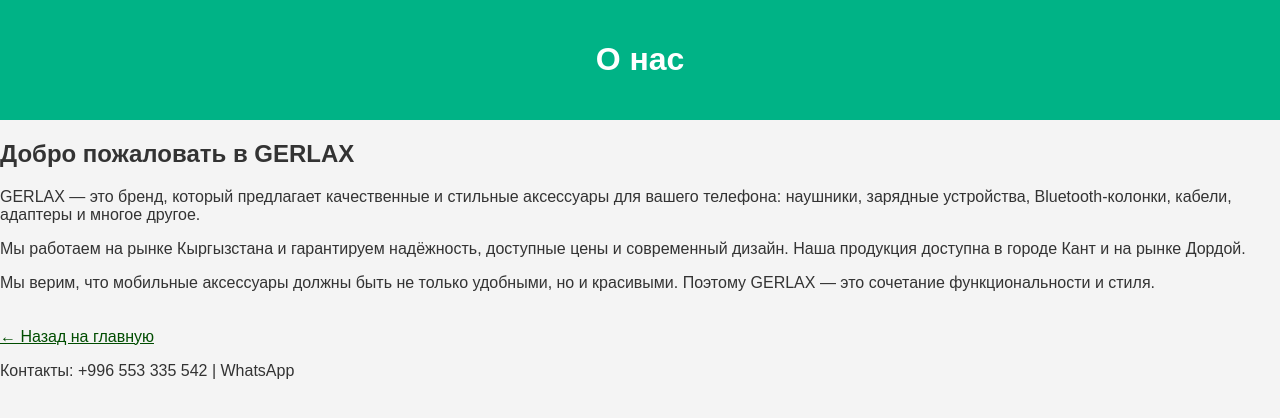
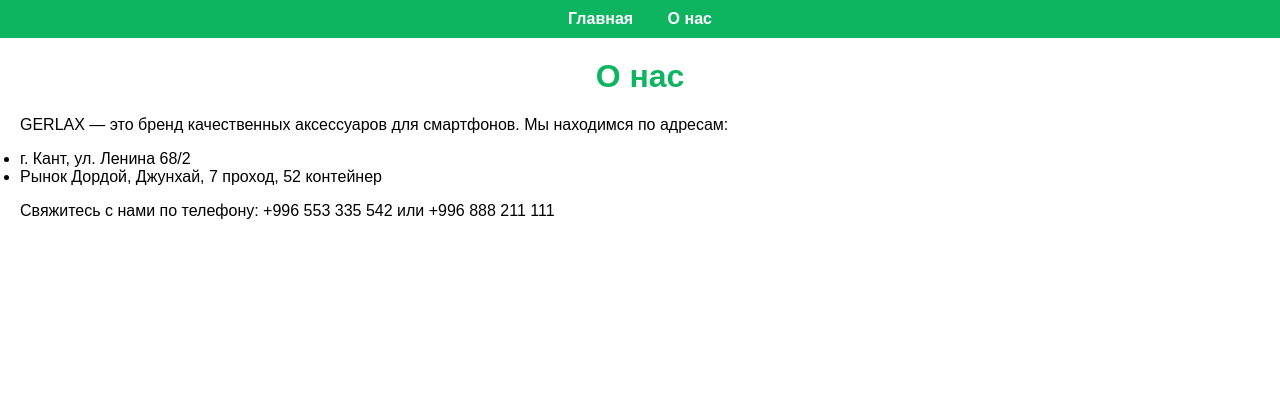
Before and after one commit to gerlaxkg/gerlaxkg.github.io, a plain HTML site: page about.html in a window 1280 px wide. Drawn offline with Linux system fonts and the light colour scheme.

Commit message:
Add files via upload

```diff
--- a/about.html
+++ b/about.html
@@ -3,33 +3,24 @@
 <html lang="ru">
 <head>
     <meta charset="UTF-8">
-    <title>О нас — GERLAX</title>
+    <meta name="viewport" content="width=device-width, initial-scale=1.0">
+    <title>О нас - GERLAX</title>
     <link rel="stylesheet" href="style.css">
 </head>
 <body>
-    <header>
-        <h1>О нас</h1>
-    </header>
-    <main>
-        <section>
-            <h2>Добро пожаловать в GERLAX</h2>
-            <p>
-                GERLAX — это бренд, который предлагает качественные и стильные аксессуары для вашего телефона:
-                наушники, зарядные устройства, Bluetooth-колонки, кабели, адаптеры и многое другое.
-            </p>
-            <p>
-                Мы работаем на рынке Кыргызстана и гарантируем надёжность, доступные цены и современный дизайн.
-                Наша продукция доступна в городе Кант и на рынке Дордой.
-            </p>
-            <p>
-                Мы верим, что мобильные аксессуары должны быть не только удобными, но и красивыми.
-                Поэтому GERLAX — это сочетание функциональности и стиля.
-            </p>
-            <a href="index.html" style="display:inline-block; margin-top:20px; color:#004d00;">← Назад на главную</a>
-        </section>
-    </main>
-    <footer>
-        <p>Контакты: +996 553 335 542 | WhatsApp</p>
-    </footer>
+
+<nav class="navbar">
+  <a href="index.html">Главная</a>
+  <a href="about.html">О нас</a>
+</nav>
+
+<h1>О нас</h1>
+<p>GERLAX — это бренд качественных аксессуаров для смартфонов. Мы находимся по адресам:</p>
+<ul>
+  <li>г. Кант, ул. Ленина 68/2</li>
+  <li>Рынок Дордой, Джунхай, 7 проход, 52 контейнер</li>
+</ul>
+<p>Свяжитесь с нами по телефону: +996 553 335 542 или +996 888 211 111</p>
+
 </body>
 </html>
--- a/style.css
+++ b/style.css
@@ -1,34 +1,36 @@
 
 body {
-    font-family: sans-serif;
+    font-family: Arial, sans-serif;
     margin: 0;
     padding: 0;
-    background: #f4f4f4;
-    color: #333;
 }
-header {
-    background: #00b386;
-    color: white;
-    padding: 20px;
+
+.navbar {
+    background-color: #0db561;
+    padding: 10px;
     text-align: center;
 }
-.instagram, .contact {
-    padding: 20px;
-}
-.insta-post {
-    background: white;
-    padding: 10px;
-    border-radius: 8px;
-}
-.insta-post img {
-    max-width: 100%;
-    border-radius: 5px;
-}
-.whatsapp {
-    display: inline-block;
-    padding: 10px 15px;
-    background: #25D366;
+
+.navbar a {
     color: white;
     text-decoration: none;
-    border-radius: 5px;
+    margin: 0 15px;
+    font-weight: bold;
+    font-size: 16px;
+    transition: color 0.3s ease;
 }
+
+.navbar a:hover {
+    color: #d1ffe3;
+}
+
+h1 {
+    color: #0db561;
+    text-align: center;
+    margin-top: 20px;
+}
+
+p, ul {
+    padding: 0 20px;
+    font-size: 16px;
+}
```
Also changed, not shown: index.html (+13 -21 lines).
